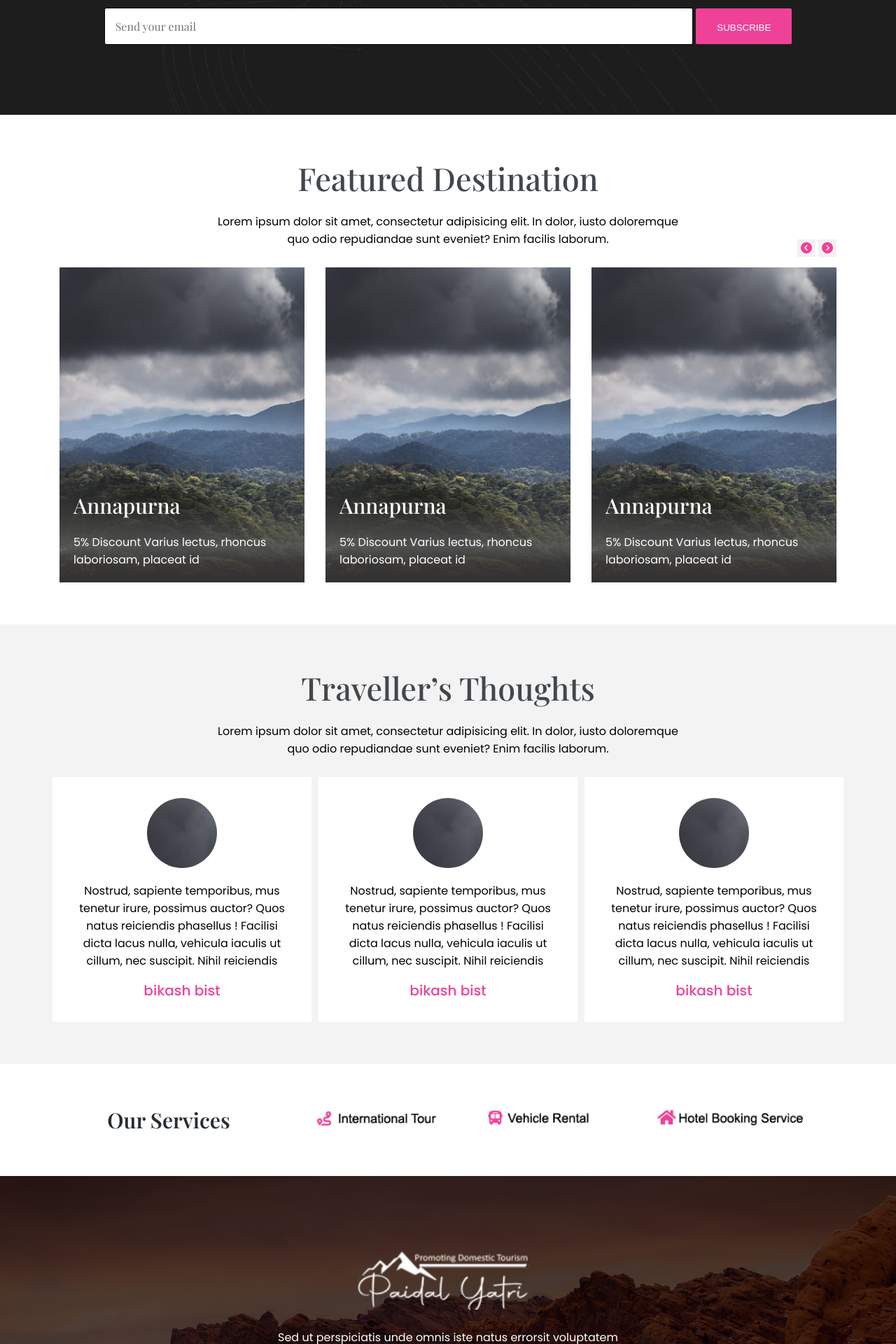
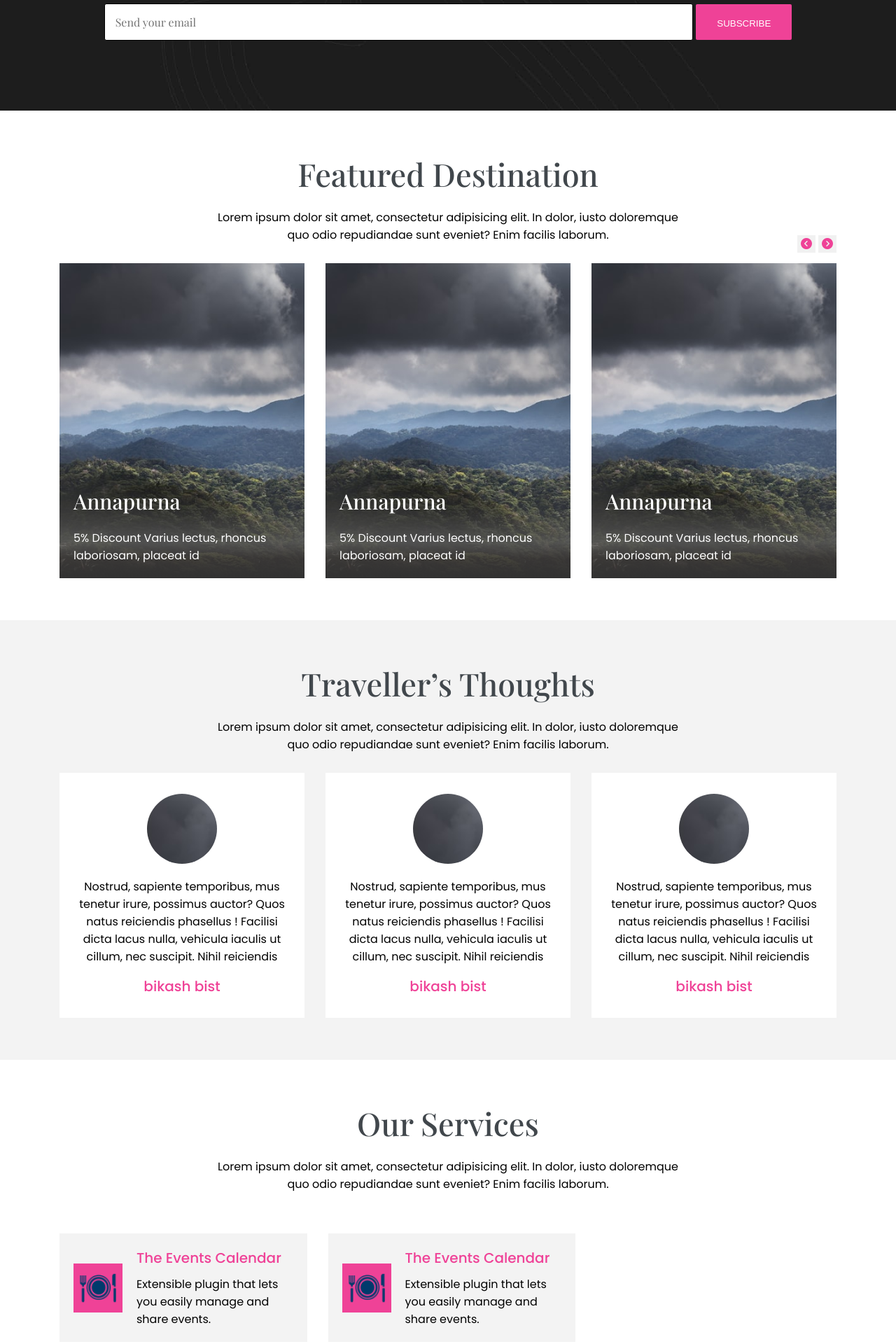
Before and after one commit to bikashbist/paidal-yatri, a Laravel app: page / in a window 1280 px wide. Shown: the part 2080-4000 px from the top of the page at 70% size. Run offline with Laravel 8, Linux system fonts and the light colour scheme; some libraries are stand-ins or nearby versions; some web fonts are replaced.

Commit message:
services-part

```diff
--- a/css/test.css
+++ b/css/test.css
@@ -297,6 +297,11 @@ h4 {
   font-weight: 500;
   font-size: 20px;
 }
+h4 a.link {
+  padding-bottom: 10px;
+  display: block;
+  color: #ef4297;
+}
 
 h2.text {
   font-size: 16px;
@@ -419,17 +424,17 @@ h3 {
   .grid-class--first {
     grid-column: span 2;
     grid-row: span 2;
-    margin-right: 10px;
+    margin-right: 20px;
   }
   .grid-class--second {
     grid-column: span 2;
     grid-row: span 2;
-    margin: 0px 5px;
+    margin: 0px 10px;
   }
   .grid-class--third {
     grid-column: span 2;
     grid-row: span 2;
-    margin-left: 10px;
+    margin-left: 20px;
   }
   .grid-class--img {
     height: 260px;
@@ -514,8 +519,8 @@ h3 {
 }
 .testimonial__part {
   background-color: #fff;
-  padding: 30px 20px;
-  margin: 0px 5px;
+  padding: 30px 10px;
+  margin: 0px 15px;
 }
 .testimonial ul {
   text-align: center;
@@ -535,20 +540,27 @@ h3 {
   background: #fff;
 }
 
-.services__detail {
+.services__contain {
   display: flex;
   flex-wrap: wrap;
+}
+.services__article {
+  width: 27.5%;
+  display: flex;
   align-items: center;
-  text-align: center;
+  margin: 30px 15px 0px;
+  background: #f3f3f3;
+  padding: 20px;
 }
-.services__heading {
-  width: 30%;
+.services__icon {
+  background-color: #ef4297;
+  margin-right: 20px;
+  padding: 5px;
 }
-.services__contain {
-  width: 70%;
-}
-.services__img {
-  width: 30%;
+.services__img--icon {
+  display: block;
+  width: 60px;
+  height: 60px;
 }
 
 .footer {
--- a/scss/_grid.scss
+++ b/scss/_grid.scss
@@ -5,20 +5,20 @@
         &--first {
             grid-column: span 2;
             grid-row: span 2;
-            margin-right: 10px;
+            margin-right: 20px;
 
 
         }
         &--second {
             grid-column: span 2;
             grid-row: span 2;
-            margin: 0px 5px;
+            margin: 0px 10px;
 
         }
         &--third {
             grid-column: span 2;
             grid-row: span 2;
-            margin-left: 10px;
+            margin-left: 20px;
 
 
         }
--- a/scss/_services.scss
+++ b/scss/_services.scss
@@ -1,17 +1,27 @@
 .services{
-    &__detail{
+    &__contain{
         display: flex;
         flex-wrap: wrap;
+
+    }
+    &__article{
+        width: 27.50%;
+        display: flex;
         align-items: center;
-        text-align: center;
+        margin: 30px 15px 0px;
+        background: #f3f3f3;
+        padding: 20px;
     }
-    &__heading{
-        width: 30%;
+    &__icon{
+        background-color: #ef4297;
+        margin-right: 20px;
+        padding: 5px;
     }
-    &__contain{
-        width: 70%;
+    &__img--icon{
+        display: block;
+        width: 60px;
+        height: 60px;
     }
-    &__img{
-        width: 30%;
-    }
+
+
 }
--- a/scss/_tag.scss
+++ b/scss/_tag.scss
@@ -3,6 +3,13 @@ h4 {
     font-family: 'Poppins', sans-serif;
     font-weight: 500;
     font-size: 20px;
+    a{
+        &.link {
+            padding-bottom: 10px;
+            display: block;
+            color: #ef4297;
+        }
+    }
 }
 
 h2.text {
--- a/scss/_testimonial.scss
+++ b/scss/_testimonial.scss
@@ -21,8 +21,8 @@
 
     &__part {
         background-color: #fff;
-        padding: 30px 20px;
-        margin: 0px 5px;
+        padding: 30px 10px;
+        margin: 0px 15px
     }
 
     ul {
--- a/services.php
+++ b/services.php
@@ -1,17 +1,74 @@
-<div class="services padding-y-axis">
-    <div class="services__inner padding-x-axis ">
+<div class="services padding-y-axis padding-x-axis">
+    <div class="section__heading text-center">
+        <h1 class="title__heading">Our Services</h1>
+        <p class="text">Lorem ipsum dolor sit amet, consectetur adipisicing elit. In dolor, iusto doloremque <br>
+            quo odio repudiandae sunt eveniet? Enim facilis laborum.</p>
+    </div>
+    <div class="services__inner  ">
         <div class="services__detail">
-            <div class="services__heading">
-                <h3 class="services__title">Our Services</h3>
-            </div>
+
             <div class="services__contain">
+                <div class="services__article">
+                    <div class="services__icon">
+                        <img class="services__img--icon" src="images/plate-with-spoon.png" alt="">
+                    </div>
+                    <div class="services__text">
+                    <h4><a class="link" href="#">The Events Calendar</a></h4>
+                        <p>Extensible plugin that lets you easily manage and share events.</p>
+                    </div>
+                </div>
+                <div class="services__article">
+                    <div class="services__icon">
+                        <img class="services__img--icon" src="images/plate-with-spoon.png" alt="">
+                    </div>
+                    <div class="services__text">
+                    <h4><a class="link" href="#">The Events Calendar</a></h4>
+                        <p>Extensible plugin that lets you easily manage and share events.</p>
+                    </div>
+                </div>
+                <div class="services__article">
+                    <div class="services__icon">
+                        <img class="services__img--icon" src="images/plate-with-spoon.png" alt="">
+                    </div>
+                    <div class="services__text">
+                    <h4><a class="link" href="#">The Events Calendar</a></h4>
+                        <p class="text">Extensible plugin that lets you easily manage and share events.</p>
+                    </div>
+                </div>
+                <div class="services__article">
+                    <div class="services__icon">
+                        <img class="services__img--icon" src="images/plate-with-spoon.png" alt="">
+                    </div>
+                    <div class="services__text">
+                       <h4><a class="link" href="#">The Events Calendar</a></h4>
+                        <p class="text">Extensible plugin that lets you easily manage and share events.</p>
+                    </div>
+                </div>
+                <div class="services__article">
+                    <div class="services__icon">
+                        <img class="services__img--icon" src="images/plate-with-spoon.png" alt="">
+                    </div>
+                    <div class="services__text">
+                       <h4><a class="link" href="#">The Events Calendar</a></h4>
+                        <p class="text">Extensible plugin that lets you easily manage and share events.</p>
+                    </div>
+                </div>
+                <div class="services__article">
+                    <div class="services__icon">
+                        <img class="services__img--icon" src="images/plate-with-spoon.png" alt="">
+                    </div>
+                    <div class="services__text">
+                    <h4><a class="link" href="#">The Events Calendar</a></h4>
+                        <p class="text">Extensible plugin that lets you easily manage and share events.</p>
+                    </div>
+                </div>
 
-                <a href="#"> <img class="services__img" src="images/rent.png" alt=""></a>
-                <a href="#"> <img class="services__img" src="images/vaicle.png" alt=""></a>
-                <a href="#"> <img class="services__img" src="images/hotel.png" alt=""></a>
+
+
 
 
             </div>
         </div>
     </div>
+
 </div>
```
Also changed, not shown: images/plate-with-spoon.png (added).
